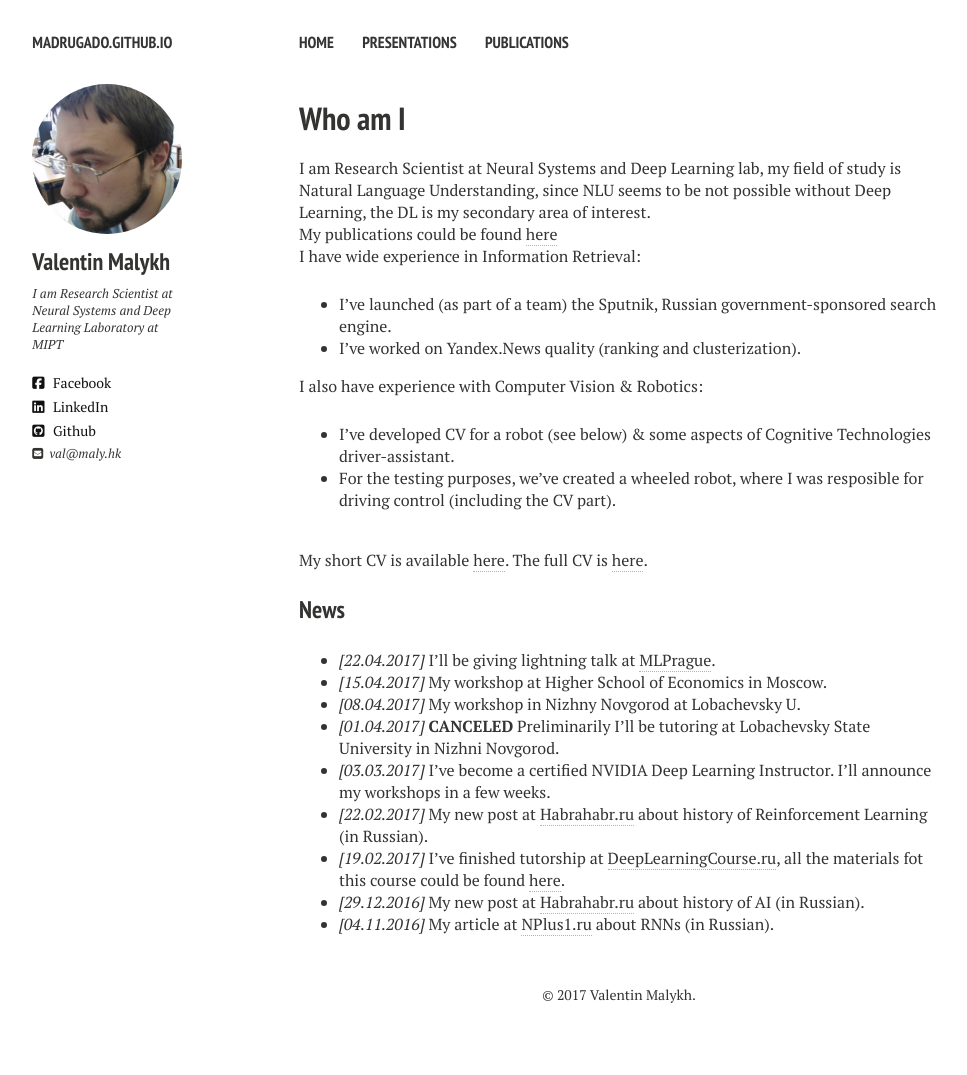
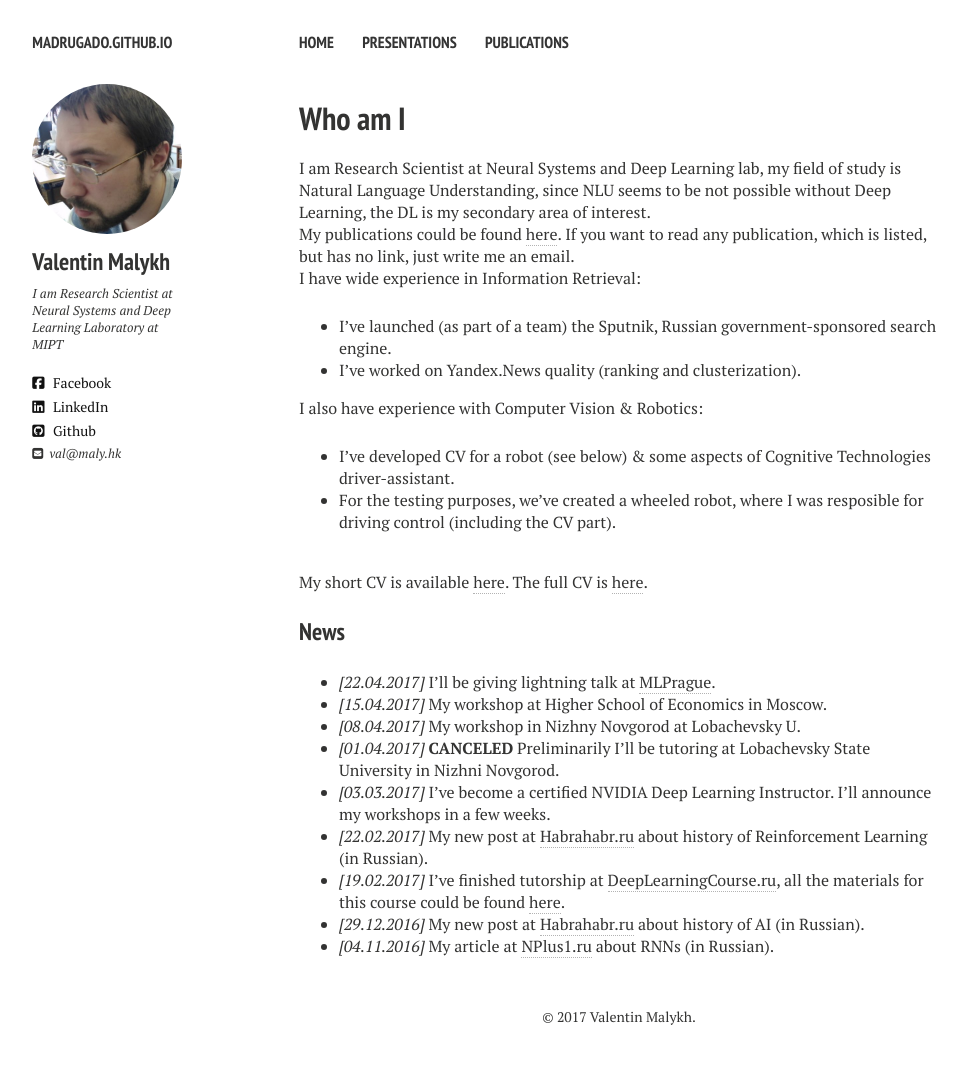
Before and after one commit to madrugado/madrugado.github.io, a Jekyll site: the page built from index.md, in a window 1280 px wide. Shown: the whole page, without its empty margins (21-988 px from the left). Built offline with Jekyll 4.4.1, drawn with Linux system fonts in a browser that asks for light colours; nearby versions of some CDN libraries; before the commit the page ends 1053 px from its top, so only the background shows below that.

Commit message:
FIX: typo; the missing sentense

```diff
--- a/index.md
+++ b/index.md
@@ -5,7 +5,7 @@ title: Who am I
 
 I am Research Scientist at Neural Systems and Deep Learning lab, my field of study is Natural Language Understanding, since NLU seems to be not possible without Deep Learning, the DL is my secondary area of interest.
 
-My publications could be found [here](./publications.md)
+My publications could be found [here](./publications.md). If you want to read any publication, which is listed, but has no link, just write me an email.
 
 I have wide experience in Information Retrieval:
 - I've launched (as part of a team) the Sputnik, Russian government-sponsored search engine.
@@ -25,6 +25,6 @@ My short CV is available [here](resume/one-page-cv.pdf). The full CV is [here](h
 - *[01.04.2017]* **CANCELED** Preliminarily I'll be tutoring at Lobachevsky State University in Nizhni Novgorod.
 - *[03.03.2017]* I've become a certified NVIDIA Deep Learning Instructor. I'll announce my workshops in a few weeks.
 - *[22.02.2017]* My new post at [Habrahabr.ru](https://habrahabr.ru/post/322404/) about history of Reinforcement Learning (in Russian).
-- *[19.02.2017]* I've finished tutorship at [DeepLearningCourse.ru](http://DeepLearningCourse.ru), all the materials fot this course could be found [here](https://github.com/DeepLearningCourse/DeepLearningCourse).
+- *[19.02.2017]* I've finished tutorship at [DeepLearningCourse.ru](http://DeepLearningCourse.ru), all the materials for this course could be found [here](https://github.com/DeepLearningCourse/DeepLearningCourse).
 - *[29.12.2016]* My new post at [Habrahabr.ru](https://habrahabr.ru/company/mipt/blog/318758/) about history of AI (in Russian).
 - *[04.11.2016]* My article at [NPlus1.ru](https://nplus1.ru/material/2016/11/04/recurrent-networks) about RNNs (in Russian).
```
